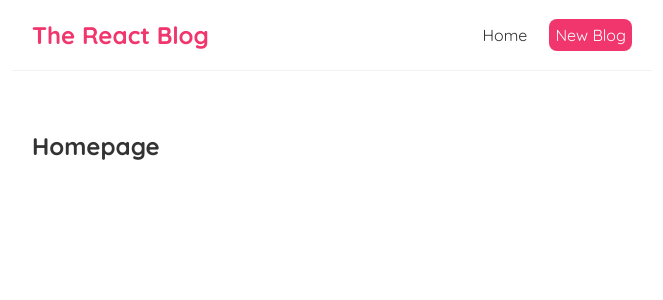
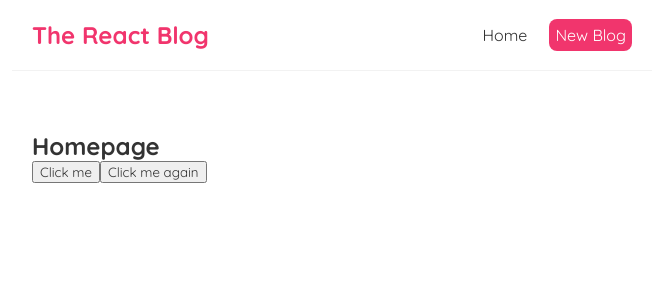
Before and after one commit to Johnnysky2700/react-blog, a React (Create React App) app: page / in a window 1280 px wide. Shown: the top 300 px of the page, without its empty margins (308-971 px from the left). Built offline with nearby package versions, Linux system fonts and the light colour scheme.

Commit message:
Click Events and Function

```diff
--- a/src/Home.js
+++ b/src/Home.js
@@ -1,7 +1,17 @@
 const Home = () => {
+
+    const handleClick = (e) => {
+        console.log('hello, johnnysky', e);
+    }
+
+    const handleClickAgain = (name, e) => {
+        console.log('hello ' + name, e.target);
+    }
     return (
         <div className="home">
             <h2>Homepage</h2>
+            <button onClick={handleClick}>Click me</button>
+            <button onClick={(e) => handleClickAgain('mario', e)}>Click me again</button>
         </div>
      );
 }
```
